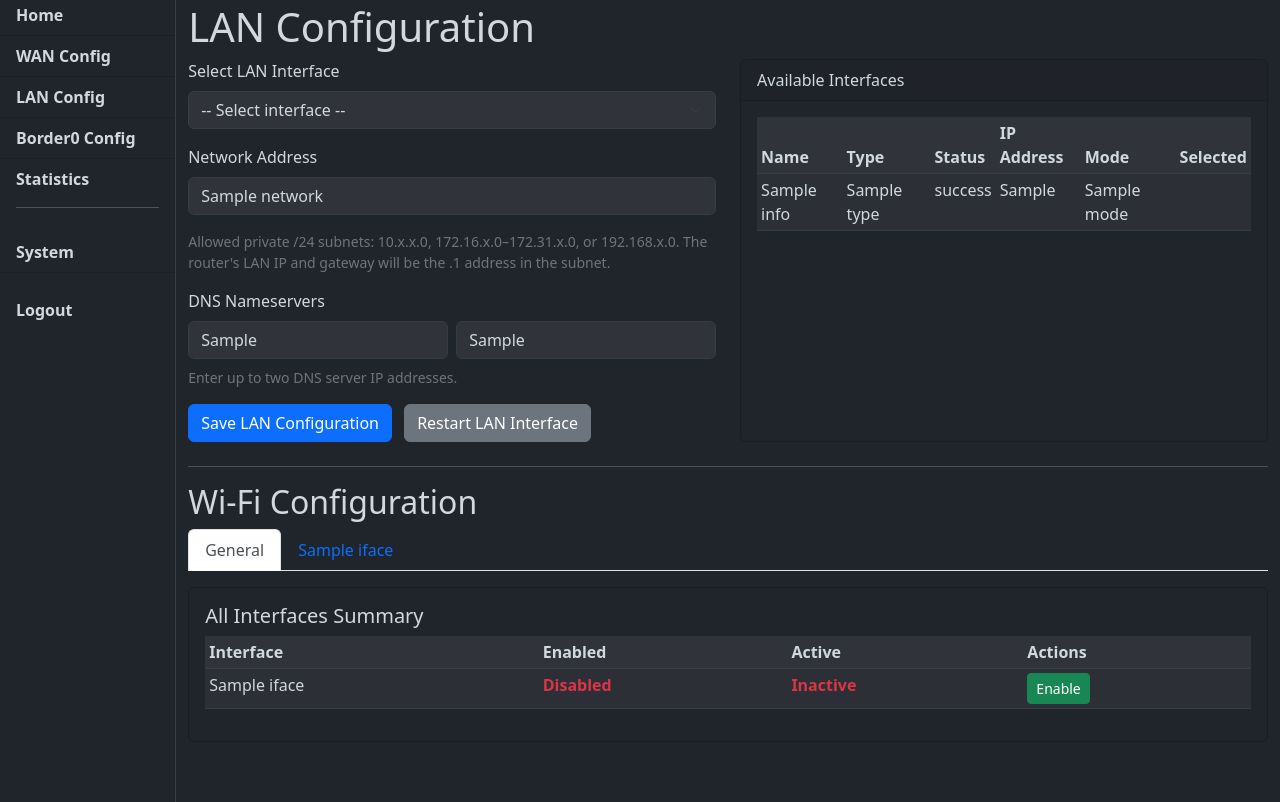
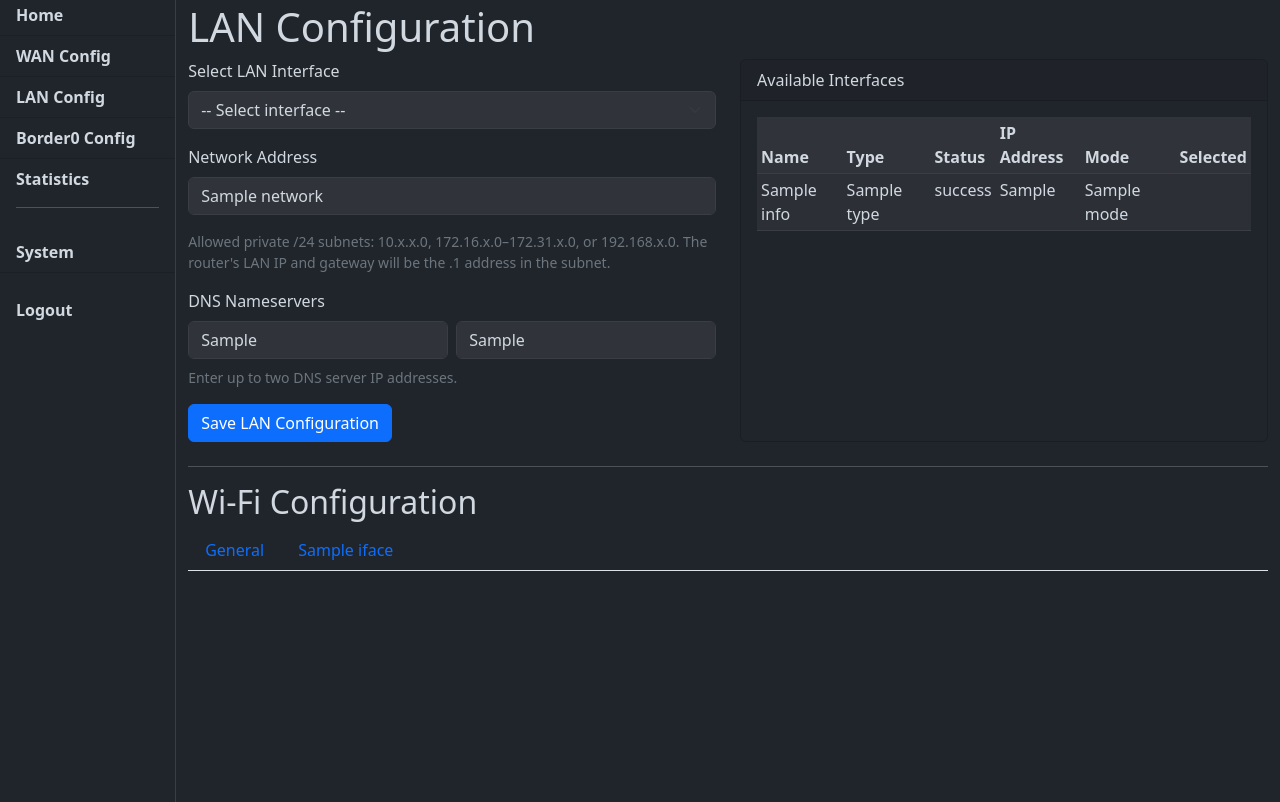
Before and after one commit to borderzero/border0-router, a Flask app: template webui/templates/lan/index.html in a window 1280 px wide. Shown: the part 69-871 px from the top of the page. Run offline with Flask 2, Linux system fonts and the light colour scheme; the template is opened without the code that fills it: most values are stand-ins (such as "Sample title", 1, 10 or a date in 2020); some libraries are stand-ins or nearby versions.

Commit message:
cleaning up the buttons

```diff
--- a/webui/templates/lan/index.html
+++ b/webui/templates/lan/index.html
@@ -45,7 +45,6 @@
         <div class="form-text">Enter up to two DNS server IP addresses.</div>
       </div>
       <button type="submit" name="action" value="save" class="btn btn-primary">Save LAN Configuration</button>
-      <button type="submit" name="action" value="restart" class="btn btn-secondary ms-2">Restart LAN Interface</button>
     </form>
   </div>
   <div class="col-md-6">
@@ -93,18 +92,24 @@
   <hr>
   <h2>Wi-Fi Configuration</h2>
   {% if wifi_interfaces %}
+  {# determine default tab: prefer wlan0 if present, else first interface #}
+  {% if wifi_interfaces | selectattr('name','equalto','wlan0') | list %}
+    {% set default_tab = 'wlan0' %}
+  {% else %}
+    {% set default_tab = wifi_interfaces[0].name %}
+  {% endif %}
   <ul class="nav nav-tabs" id="lanWifiTabs" role="tablist">
     <li class="nav-item" role="presentation">
-      <button class="nav-link active" id="tab-general" data-bs-toggle="tab" data-bs-target="#content-general" type="button" role="tab" aria-controls="content-general" aria-selected="true">General</button>
+      <button class="nav-link {% if default_tab=='general' %}active{% endif %}" id="tab-general" data-bs-toggle="tab" data-bs-target="#content-general" type="button" role="tab" aria-controls="content-general" aria-selected="{{ 'true' if default_tab=='general' else 'false' }}">General</button>
     </li>
     {% for iface in wifi_interfaces %}
     <li class="nav-item" role="presentation">
-      <button class="nav-link" id="tab-{{ iface.name }}" data-bs-toggle="tab" data-bs-target="#content-{{ iface.name }}" type="button" role="tab" aria-controls="content-{{ iface.name }}" aria-selected="false">{{ iface.name }}</button>
+      <button class="nav-link {% if default_tab==iface.name %}active{% endif %}" id="tab-{{ iface.name }}" data-bs-toggle="tab" data-bs-target="#content-{{ iface.name }}" type="button" role="tab" aria-controls="content-{{ iface.name }}" aria-selected="{{ 'true' if default_tab==iface.name else 'false' }}">{{ iface.name }}</button>
     </li>
     {% endfor %}
   </ul>
   <div class="tab-content mt-3" id="lanWifiTabsContent">
-    <div class="tab-pane fade show active" id="content-general" role="tabpanel" aria-labelledby="tab-general">
+    <div class="tab-pane fade {% if default_tab=='general' %}show active{% endif %}" id="content-general" role="tabpanel" aria-labelledby="tab-general">
       <div class="card mb-4">
         <div class="card-body">
           <h5 class="card-title">All Interfaces Summary</h5>
@@ -133,7 +138,7 @@
       </div>
     </div>
     {% for iface in wifi_interfaces %}
-    <div class="tab-pane fade" id="content-{{ iface.name }}" role="tabpanel" aria-labelledby="tab-{{ iface.name }}">
+    <div class="tab-pane fade {% if default_tab==iface.name %}show active{% endif %}" id="content-{{ iface.name }}" role="tabpanel" aria-labelledby="tab-{{ iface.name }}">
       <div class="row">
         <div class="col-md-6">
           <div class="card mb-4">
@@ -171,14 +176,8 @@
                     </button>
                   </div>
                 </div>
-                <div class="d-flex align-items-center">
-                  <button type="submit" name="action" value="save" class="btn btn-primary me-2">Save Settings</button>
-                  {% if iface.service_enabled %}
-                    <button type="submit" name="action" value="disable" class="btn btn-warning me-2" formnovalidate>Disable Service</button>
-                  {% else %}
-                    <button type="submit" name="action" value="enable" class="btn btn-success me-2" formnovalidate>Enable Service</button>
-                  {% endif %}
-                  <button type="submit" name="action" value="restart" class="btn btn-secondary" formnovalidate>Restart Service</button>
+                <div class="d-flex">
+                  <button type="submit" name="action" value="save" class="btn btn-primary">Save Settings</button>
                 </div>
               </form>
             </div>
--- a/webui/templates/wan/index.html
+++ b/webui/templates/wan/index.html
@@ -65,7 +65,6 @@
     </div>
   </div>
   <button type="submit" name="action" value="save" class="btn btn-primary">Save WAN Configuration</button>
-  <button type="submit" name="action" value="restart" class="btn btn-secondary ms-2">Restart WAN Interface</button>
     </form>
   </div>
   <div class="col-md-6">
```
Also changed, not shown: webui/gateway_admin/modules/lan/routes.py (+14 -0 lines), webui/gateway_admin/modules/wan/routes.py (+7 -0 lines).
